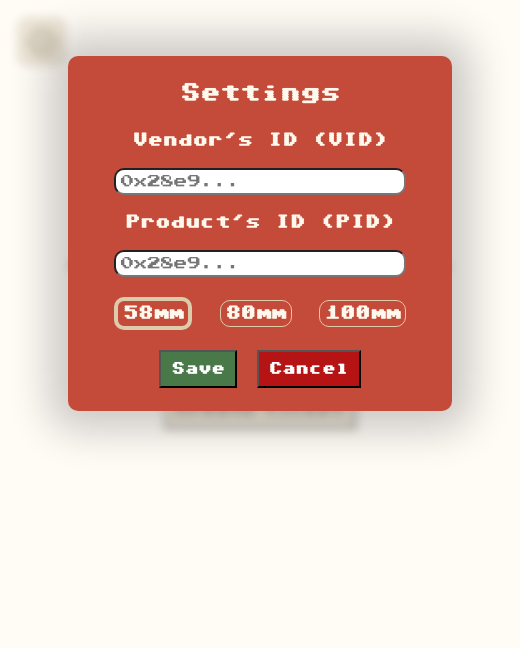
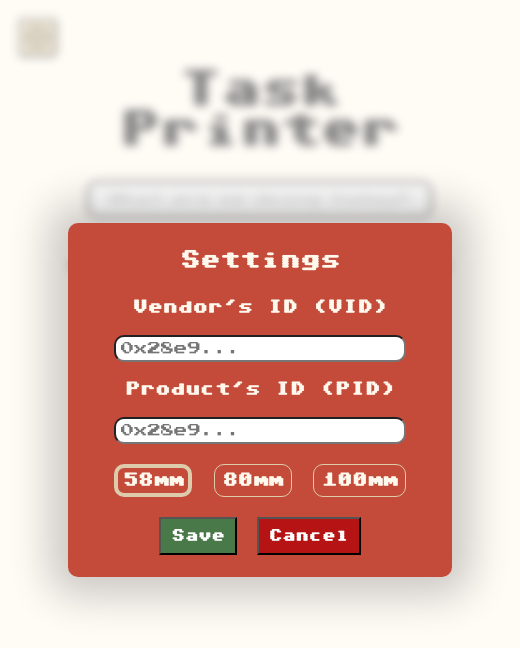
Before and after one commit to brunogmn751/Task-Printer-App, an Electron app: page src/index.html in a window 520 px wide. Both pictures are taken after a click on the button 41 px from the left and 41 px from the top of the page. Drawn offline with nearby package versions, Linux system fonts and the light colour scheme.

Commit message:
refined the Looks and transitions

```diff
--- a/src/index.css
+++ b/src/index.css
@@ -22,6 +22,10 @@
   font-size: 62.5%;
 }
 
+img {
+  -webkit-user-drag: none;
+}
+
 body {
   display: flex;
   flex-flow: column;
@@ -35,21 +39,26 @@
 
   &.open-popup {
     & .settings-popup {
-      display: flex;
+      opacity: 1;
+      visibility: visible;
     }
   }
 }
 
 .settings-popup {
-  display: none;
+  opacity: 0;
+  visibility: hidden;
+  display: flex;
   align-items: center;
   justify-content: center;
   background-color: rgba(255, 255, 255, 0.524);
   position: fixed;
-  height: 200%;
+  height: 100%;
+  inset: 0;
   width: 100%;
   backdrop-filter: blur(5px);
   z-index: 10;
+  transition: all ease-in 0.2s;
 
   & .settings-container {
     display: flex;
@@ -96,11 +105,13 @@
 
         & label {
           border: solid 1px var(--amarelo-medio);
-          padding: 0.5rem;
+          padding: 0.8rem;
           border-radius: 1rem;
+          transition: all ease-in 0.1s;
         }
 
         & input:checked + label {
+          padding: .5rem;
           border: solid 4px var(--amarelo-medio);
         }
       }
@@ -149,20 +160,19 @@
 }
 
 .settings-btn {
-  padding: 0.75rem;
+  padding: 0.5rem;
   display: flex;
   align-items: center;
   position: absolute;
   top: 10px;
   left: 10px;
+  border-radius: 5px;
+  transition: all ease-in 0.2s;
   background-color: var(--amarelo-medio);
-  border-radius: 10px;
-  border: solid 1px rgba(89, 72, 34, 0.85);
-  transition: all ease-in 0.2s;
 
   & .settings-btn-img {
-    width: 3rem;
-    height: 3rem;
+    width: 2.5rem;
+    height: 2.5rem;
     fill: rgba(89, 72, 34, 0.85);
     transition: all ease-in 0.2s;
   }
```
